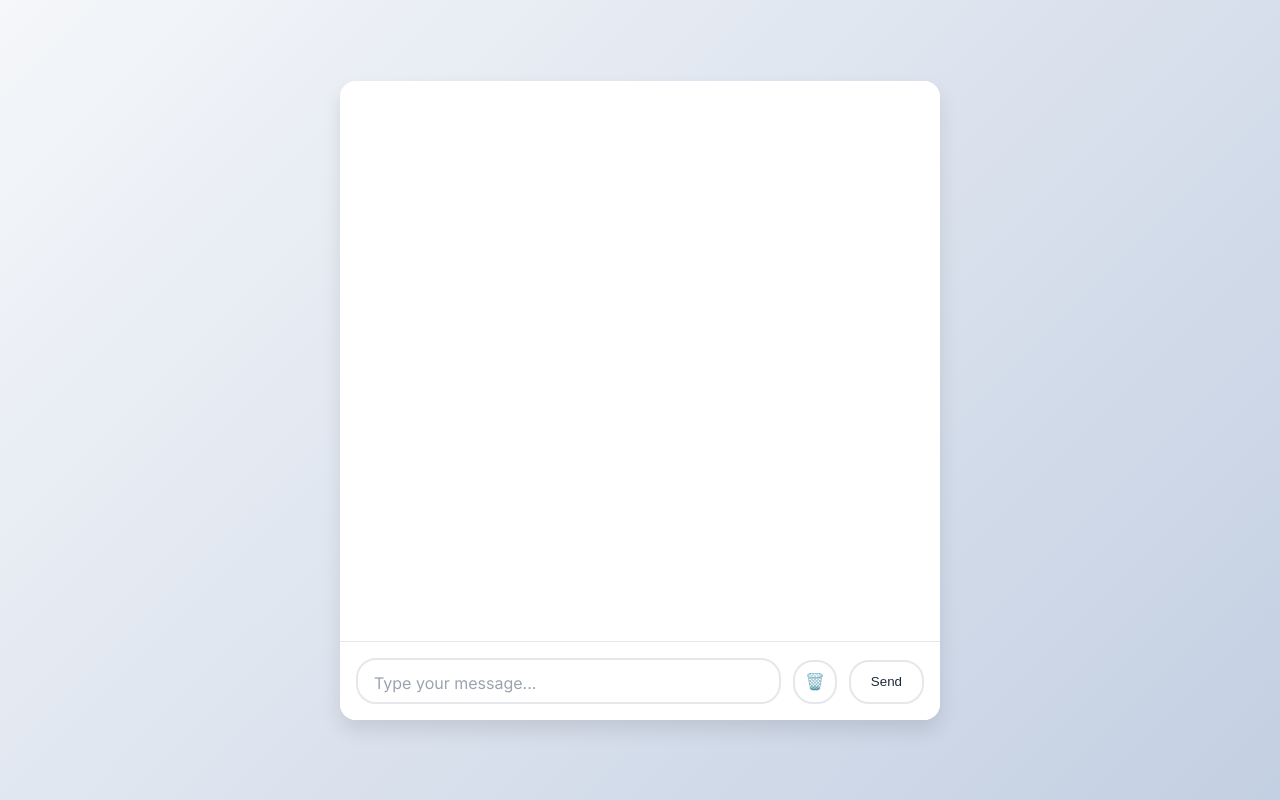
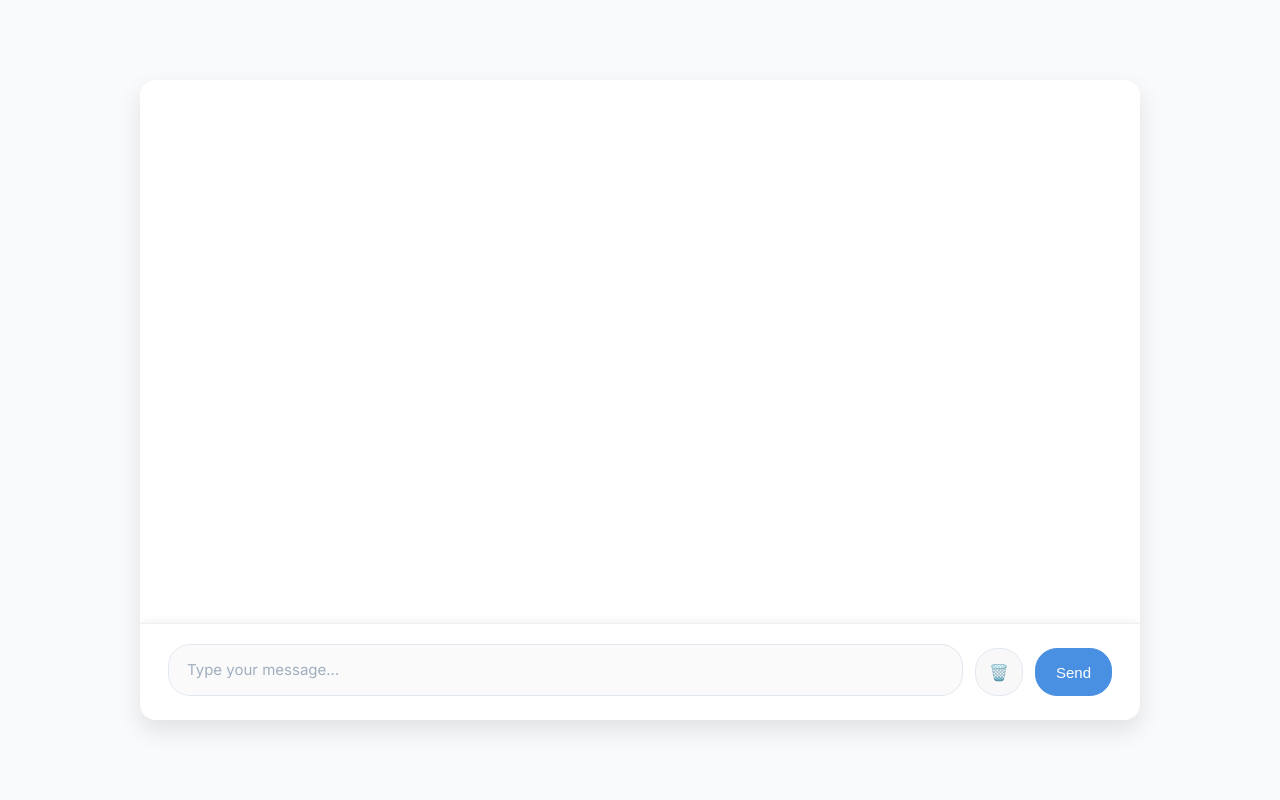
Before and after one commit to falehjamal/chat-ai-web, a PHP site: page / in a window 1280 px wide. Run offline with PHP 8.4, Linux system fonts and the light colour scheme.

Commit message:
Perbarui gaya CSS untuk meningkatkan tampilan dan responsivitas. Menambahkan pengaturan baru untuk elemen HTML, memperbaiki ukuran dan margin, serta memperbarui warna dan efek hover pada tombol. Memperbaiki media query untuk tampilan desktop dan perangkat kecil.

```diff
--- a/css/style.css
+++ b/css/style.css
@@ -4,10 +4,17 @@
     box-sizing: border-box;
 }
 
+html {
+    -webkit-text-size-adjust: 100%;
+    -webkit-tap-highlight-color: transparent;
+}
+
 body {
     font-family: 'Inter', sans-serif;
-    background: linear-gradient(135deg, #f5f7fa 0%, #c3cfe2 100%);
-    height: 100vh;
+    background: #f8fafc;
+    min-height: 100vh;
+    margin: 0;
+    padding: 0;
     display: flex;
     align-items: center;
     justify-content: center;
@@ -15,18 +22,24 @@ body {
 
 #chat-container {
     width: 90%;
-    max-width: 600px;
-    background: white;
+    max-width: 900px;
+    height: 85vh;
+    max-height: 700px;
+    background: #ffffff;
+    display: flex;
+    flex-direction: column;
+    overflow: hidden;
     border-radius: 16px;
-    box-shadow: 0 10px 20px rgba(0, 0, 0, 0.1);
-    overflow: hidden;
+    box-shadow: 0 10px 25px rgba(0, 0, 0, 0.1);
+    margin: 20px;
 }
 
 #chat-box {
-    height: 70vh;
-    padding: 20px;
+    flex: 1;
+    padding: 16px 20px;
     overflow-y: auto;
     background: #ffffff;
+    scroll-behavior: smooth;
 }
 
 #chat-box::-webkit-scrollbar {
@@ -147,27 +164,29 @@ body {
 #input-container {
     display: flex;
     align-items: flex-end;
-    padding: 16px;
+    padding: 16px 20px 20px;
     background: #ffffff;
-    border-top: 1px solid #e5e7eb;
+    border-top: 1px solid #f0f0f0;
     gap: 12px;
+    box-shadow: 0 -2px 10px rgba(0, 0, 0, 0.05);
 }
 
 #user-input {
     flex: 1;
-    padding: 12px 16px;
-    border: 2px solid #e5e7eb;
-    border-radius: 20px;
+    padding: 14px 18px;
+    border: 1px solid #e2e8f0;
+    border-radius: 22px;
     font-size: 16px;
     font-family: 'Inter', sans-serif;
-    transition: border-color 0.3s ease;
+    transition: all 0.2s ease;
     resize: none;
     overflow-y: auto;
-    min-height: 44px;
-    max-height: 150px;
-    line-height: 1.4;
+    min-height: 48px;
+    max-height: 120px;
+    line-height: 1.5;
     word-wrap: break-word;
     white-space: pre-wrap;
+    background: #fafafa;
 }
 
 /* Custom scrollbar untuk textarea seperti WhatsApp */
@@ -190,24 +209,26 @@ body {
 
 #user-input:focus {
     outline: none;
-    border-color: #2563eb;
+    border-color: #4a90e2;
+    background: #ffffff;
+    box-shadow: 0 0 0 3px rgba(74, 144, 226, 0.1);
 }
 
 #user-input::placeholder {
-    color: #9ca3af;
-    font-size: 16px;
+    color: #a0aec0;
+    font-size: 15px;
 }
 
 #clear-btn {
-    background: white;
-    color: #dc2626;
-    border: 2px solid #e5e7eb;
+    background: #f8f8f8;
+    color: #6b7280;
+    border: 1px solid #e2e8f0;
     padding: 8px;
-    border-radius: 20px;
+    border-radius: 22px;
     cursor: pointer;
-    transition: all 0.3s ease;
-    height: 44px;
-    width: 44px;
+    transition: all 0.2s ease;
+    height: 48px;
+    width: 48px;
     flex-shrink: 0;
     display: flex;
     align-items: center;
@@ -216,212 +237,224 @@ body {
 }
 
 #clear-btn:hover {
-    background: #fef2f2;
-    border-color: #dc2626;
-    color: #b91c1c;
+    background: #fee2e2;
+    border-color: #fca5a5;
+    color: #dc2626;
+    transform: scale(1.05);
 }
 
 #clear-btn:active {
-    transform: scale(0.98);
+    transform: scale(0.95);
 }
 
 #send-btn {
-    background: white;
-    color: #1f2937;
-    border: 2px solid #e5e7eb;
+    background: #4a90e2;
+    color: #ffffff;
+    border: 1px solid #4a90e2;
     padding: 12px 20px;
-    border-radius: 20px;
+    border-radius: 22px;
     font-weight: 500;
     cursor: pointer;
-    transition: all 0.3s ease;
-    height: 44px;
-    min-width: 60px;
+    transition: all 0.2s ease;
+    height: 48px;
+    min-width: 70px;
     flex-shrink: 0;
+    font-size: 15px;
 }
 
 #send-btn:hover {
-    background: #f9fafb;
-    border-color: #d1d5db;
+    background: #357abd;
+    border-color: #357abd;
+    transform: scale(1.05);
 }
 
 #send-btn:active {
-    transform: scale(0.98);
+    transform: scale(0.95);
+}
+
+/* Media query untuk desktop besar */
+@media (min-width: 1200px) {
+    #chat-container {
+        max-width: 1000px;
+        height: 80vh;
+        max-height: 800px;
+    }
+
+    #chat-box {
+        padding: 24px 28px;
+    }
+
+    #input-container {
+        padding: 20px 28px 24px;
+    }
+
+    .user, .bot {
+        font-size: 16px;
+        max-width: 80%;
+    }
 }
 
 @media (max-width: 768px) {
+    body {
+        background: #ffffff;
+        padding: 0;
+        align-items: stretch;
+        justify-content: stretch;
+    }
+
     #chat-container {
-        width: 95%;
-        height: 90vh;
+        width: 100%;
+        height: 100vh;
+        max-width: none;
+        max-height: none;
+        border-radius: 0;
+        box-shadow: none;
+        margin: 0;
     }
 
     #chat-box {
-        height: calc(90vh - 120px);
+        padding: 16px;
+    }
+
+    #input-container {
+        padding: 16px;
+    }
+
+    #user-input {
+        font-size: 16px;
+        padding: 12px 16px;
+        min-height: 44px;
+        max-height: 100px;
+    }
+
+    #clear-btn {
+        height: 44px;
+        width: 44px;
+        font-size: 15px;
+    }
+
+    #send-btn {
+        height: 44px;
+        padding: 12px 18px;
+        min-width: 65px;
+        font-size: 14px;
+    }
+
+    .user, .bot {
+        max-width: 90%;
+        font-size: 14px;
+    }
+
+    .typing-indicator {
+        padding: 10px 0;
+    }
+}
+
+/* Media query untuk device sangat kecil */
+@media (max-width: 480px) {
+    body {
+        background: #ffffff;
+        padding: 0;
+        align-items: stretch;
+        justify-content: stretch;
+    }
+
+    #chat-container {
+        width: 100%;
+        height: 100vh;
+        max-width: none;
+        max-height: none;
+        border-radius: 0;
+        box-shadow: none;
+        margin: 0;
+    }
+
+    #chat-box {
+        padding: 12px;
     }
 
     #input-container {
         padding: 12px;
+        gap: 10px;
     }
 
     #user-input {
         font-size: 16px;
         padding: 10px 14px;
         min-height: 40px;
-        max-height: 120px;
+        max-height: 80px;
+        border-radius: 20px;
     }
 
     #clear-btn {
         height: 40px;
         width: 40px;
         font-size: 14px;
+        border-radius: 20px;
     }
 
     #send-btn {
         height: 40px;
-        padding: 10px 16px;
-        min-width: 50px;
-    }
-
-    .progress-info {
-        min-width: 120px;
-    }
-
-    .progress-text {
-        font-size: 11px;
-    }
-
-    .progress-percentage {
+        padding: 10px 14px;
+        min-width: 60px;
+        border-radius: 20px;
         font-size: 13px;
     }
 
-    /* Typing indicator responsive untuk mobile */
-    .typing-indicator {
-        max-width: 70px;
+    .user, .bot {
         padding: 10px 14px;
-    }
-
-    .typing-dot {
-        width: 5px;
-        height: 5px;
-    }
-}
-
-/* Media query untuk browser/device paling kecil */
-@media (max-width: 480px) {
-    #chat-container {
-        width: 100%;
-        height: 100vh;
-        border-radius: 0;
-        max-width: none;
-    }
-
-    #chat-box {
-        height: calc(100vh - 100px);
-        padding: 12px;
-    }
-
-    #input-container {
-        padding: 8px;
-        gap: 8px;
-    }
-
-    #user-input {
-        font-size: 16px;
-        padding: 8px 12px;
-        min-height: 36px;
-        max-height: 100px;
-        border-radius: 18px;
-    }
-
-    #clear-btn {
-        height: 36px;
-        width: 36px;
-        font-size: 13px;
-        border-radius: 18px;
-    }
-
-    #send-btn {
-        height: 36px;
-        padding: 8px 12px;
-        min-width: 45px;
-        border-radius: 18px;
+        max-width: 92%;
         font-size: 14px;
-    }
-
-    .user, .bot {
-        padding: 10px 12px;
-        max-width: 85%;
-        font-size: 15px;
-        border-radius: 10px;
+        border-radius: 16px;
+        margin: 8px 0;
     }
 
     .typing-indicator {
-        max-width: 60px;
-        padding: 8px 12px;
-    }
-
-    .typing-dot {
-        width: 4px;
-        height: 4px;
-    }
-
-    .progress-info {
-        min-width: 100px;
-    }
-
-    .progress-text {
-        font-size: 10px;
-    }
-
-    .progress-percentage {
-        font-size: 12px;
-    }
-
-    #ocr-progress {
-        padding: 8px 12px;
+        padding: 8px 0;
     }
 }
 
 /* OCR Progress Bar */
 #ocr-progress {
     display: none;
-    padding: 12px 16px;
-    background: #f8fafc;
-    border-top: 1px solid #e5e7eb;
+    padding: 16px 20px;
+    background: #fafafa;
+    border-top: 1px solid #f0f0f0;
 }
 
 .progress-container {
     display: flex;
     align-items: center;
-    gap: 12px;
+    gap: 14px;
 }
 
 .progress-info {
-    min-width: 140px;
+    min-width: 120px;
 }
 
 .progress-text {
-    font-size: 12px;
+    font-size: 13px;
     color: #6b7280;
-    margin-bottom: 2px;
+    margin-bottom: 3px;
 }
 
 .progress-percentage {
-    font-size: 14px;
+    font-size: 15px;
     font-weight: 600;
-    color: #1f2937;
+    color: #2d3748;
 }
 
 .progress-bar {
     flex: 1;
-    height: 6px;
-    background: #e5e7eb;
-    border-radius: 3px;
+    height: 8px;
+    background: #e2e8f0;
+    border-radius: 4px;
     overflow: hidden;
 }
 
 .progress-fill {
     height: 100%;
-    background: linear-gradient(90deg, #2563eb, #3b82f6);
+    background: linear-gradient(90deg, #4a90e2, #357abd);
     width: 0%;
-    transition: width 0.3s ease;
+    transition: width 0.4s ease;
 }
```
Also changed, not shown: other parts of css/style.css (+15 -11 lines).
